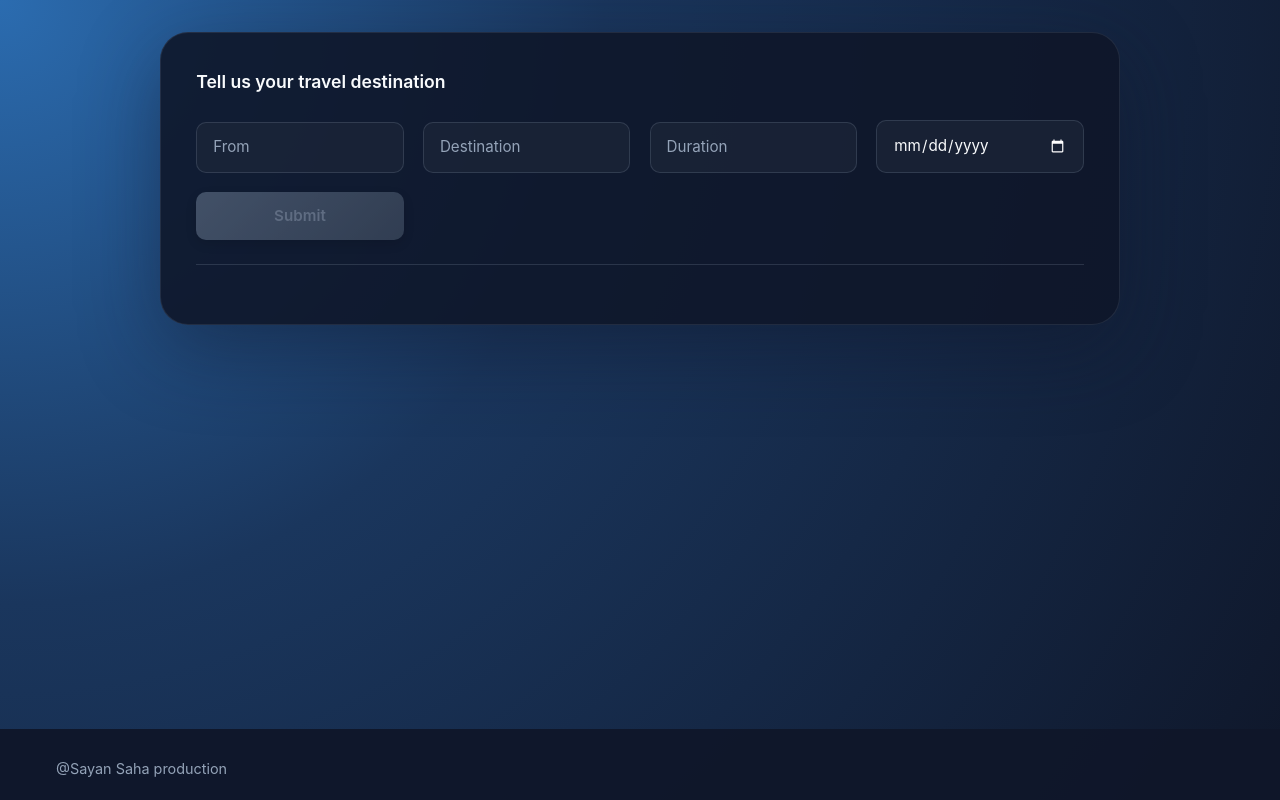
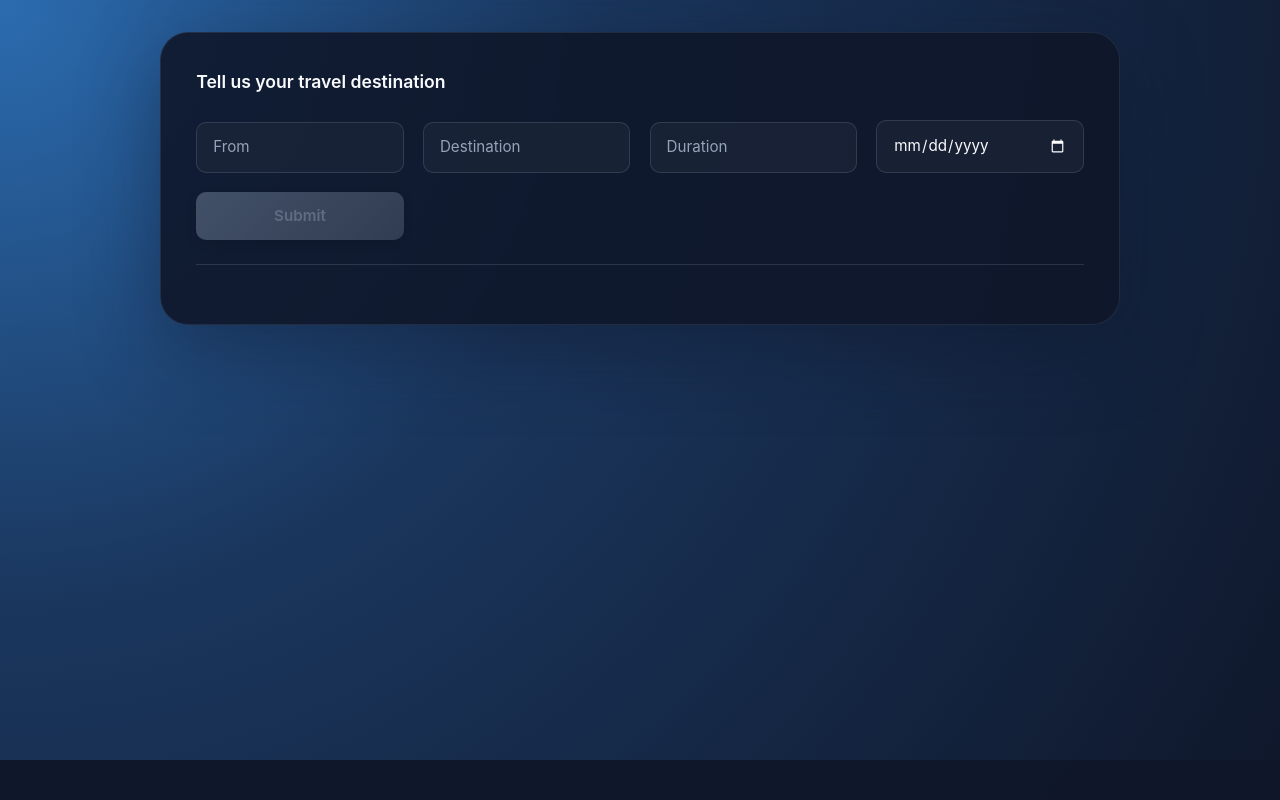
Before and after one commit to sayan1407/TravelPlanner, a React (Vite) app: page / in a window 1280 px wide. Built offline with nearby package versions, Linux system fonts and the light colour scheme.

Commit message:
Remove my name from footer

```diff
--- a/src/components/footer.tsx
+++ b/src/components/footer.tsx
@@ -16,7 +16,7 @@ const Footer: React.FC<FooterProps> = ({ destination, showTip = false, creditTex
             personalize hotels, transport, and meal stops for the perfect {destination || 'trip'}.
           </div>
         )}
-        <div className="footer-credit">{creditText}</div>
+        {/* <div className="footer-credit">{creditText}</div> */}
       </footer>
     </div>
   );
```
